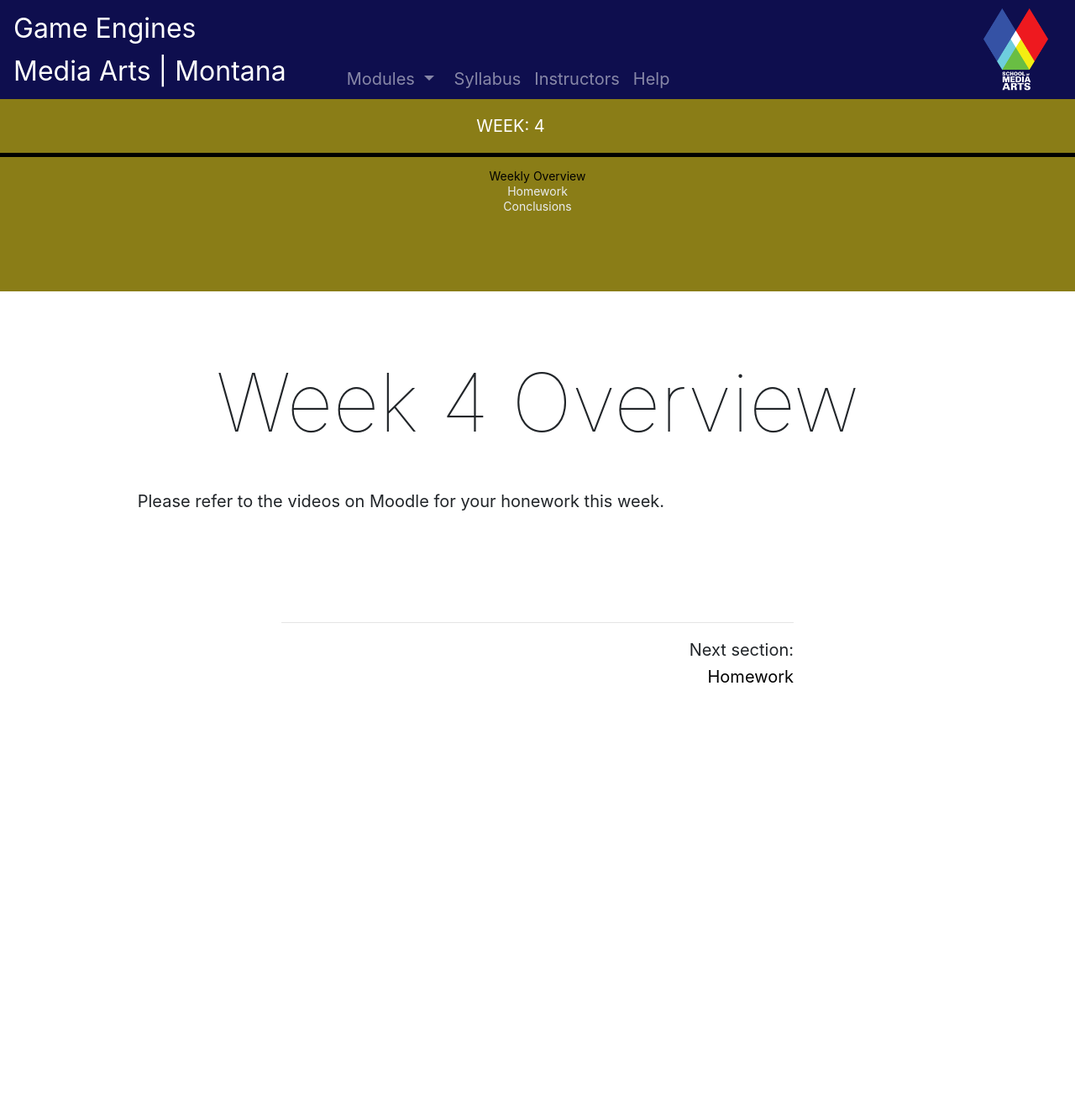
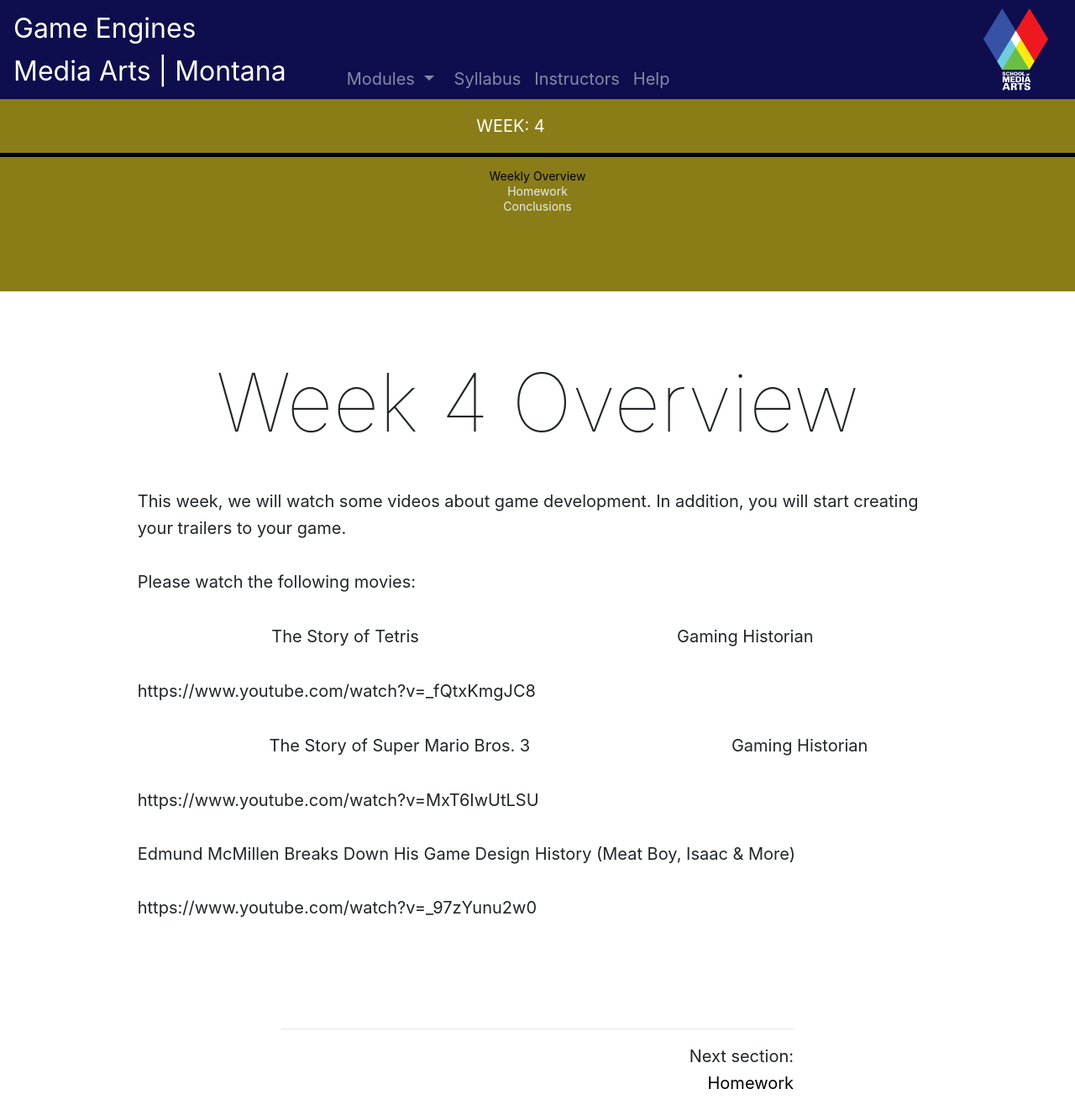
Before and after one commit to Montana-Media-Arts/460_GameEngines-Fall2023, a Jekyll site: the page built from modules/week-4/_posts/2017-01-01-overview.md, in a window 1280 px wide. Shown: the whole page at 84% size. Built offline with Jekyll 4.4.1, drawn with Linux system fonts in a browser that asks for light colours; nearby versions of some CDN libraries; before the commit the page ends 900 px from its top, so only the background shows below that.

Commit message:
updated texts.

```diff
--- a/modules/week-4/_posts/2017-01-01-overview.md
+++ b/modules/week-4/_posts/2017-01-01-overview.md
@@ -5,4 +5,18 @@ module: 4
 
 # Week 4 Overview <br />
 
-Please refer to the videos on Moodle for your honework this week.
+This week, we will watch some videos about game development.  In addition, you will start creating your trailers to your game.
+
+Please watch the following movies:
+
+The Story of Tetris | Gaming Historian
+
+https://www.youtube.com/watch?v=_fQtxKmgJC8
+
+The Story of Super Mario Bros. 3 | Gaming Historian
+
+https://www.youtube.com/watch?v=MxT6IwUtLSU
+
+Edmund McMillen Breaks Down His Game Design History (Meat Boy, Isaac & More)
+
+https://www.youtube.com/watch?v=_97zYunu2w0
```
Also changed, not shown: modules/week-3/_posts/2017-01-04-health.md (+1 -1 lines), modules/week-3/_posts/2017-01-05-overview-unreal.md (+2 -10 lines), modules/week-4/_posts/2017-01-16-homework.md (+3 -1 lines), modules/week-4/_posts/2017-01-20-conclusions.md (+2 -2 lines).
